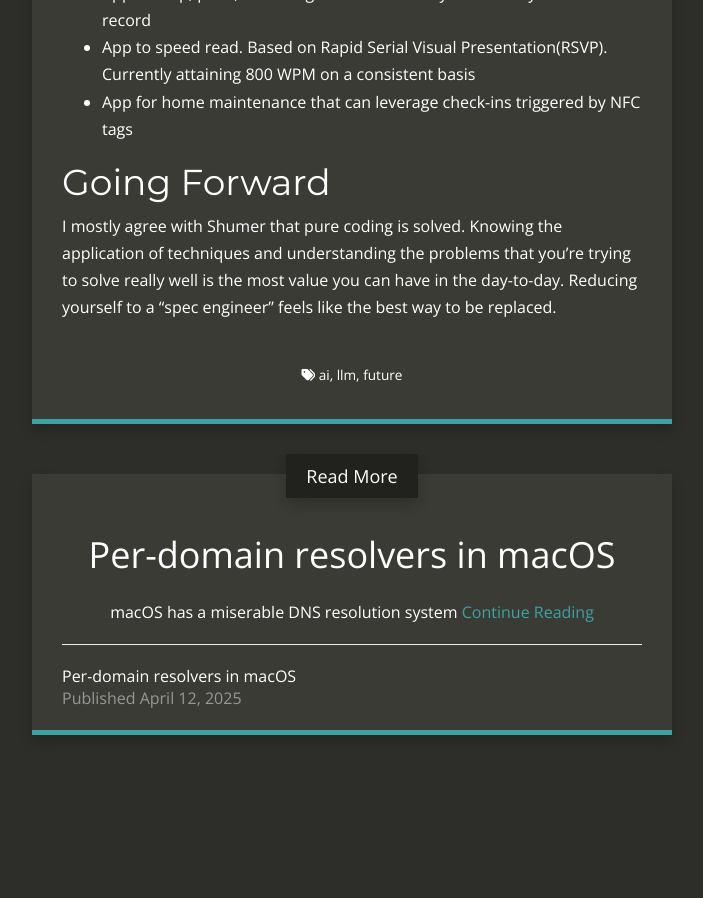
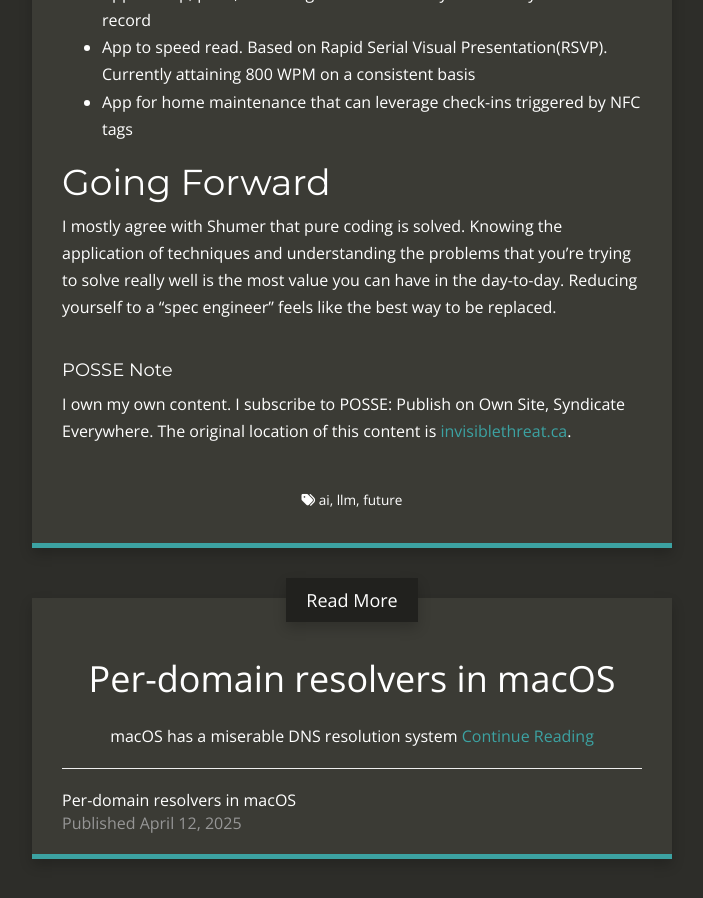
Before and after one commit to invisiblethreat/invisiblethreat.github.io, a Jekyll site: the page built from _posts/2026-02-18-something-something-is-happening.md, in a window 1280 px wide and 900 px high, scrolled down 3258 px. Shown: the whole window, without its empty margins (288-991 px from the left). Built offline with Jekyll 4.4.1, drawn with Linux system fonts in a browser that asks for light colours; nearby versions of some CDN libraries; before the commit the page ends 4034 px from its top, so only the background shows below that.

Commit message:
POSSE note

```diff
--- a/_posts/2026-02-18-something-something-is-happening.md
+++ b/_posts/2026-02-18-something-something-is-happening.md
@@ -114,3 +114,9 @@ I mostly agree with Shumer that pure coding is solved. Knowing the application
 of techniques and understanding the problems that you're trying to solve really
 well is the most value you can have in the day-to-day. Reducing yourself to a
 "spec engineer" feels like the best way to be replaced.
+
+#### POSSE Note
+
+I own my own content. I subscribe to POSSE: Publish on Own Site, Syndicate
+Everywhere. The original location of this content is
+[invisiblethreat.ca](https://invisiblethreat.ca).
```
